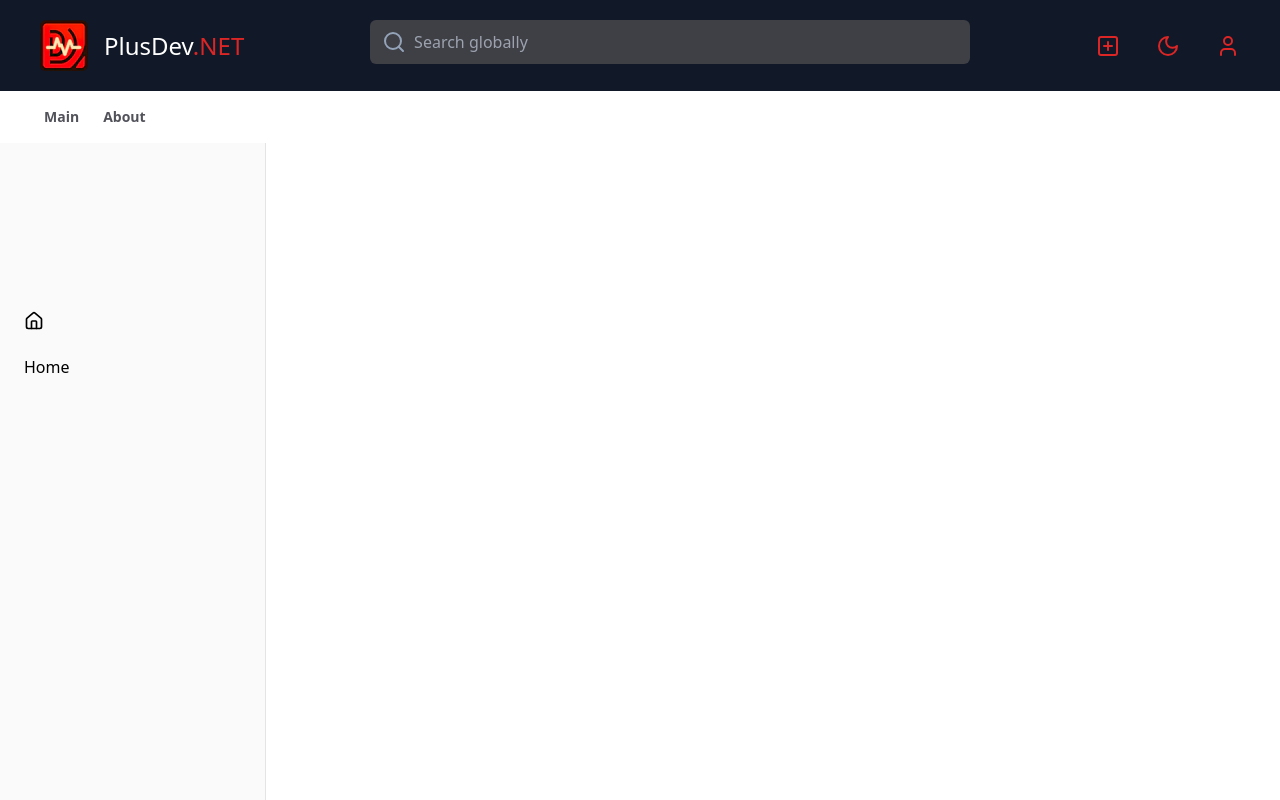
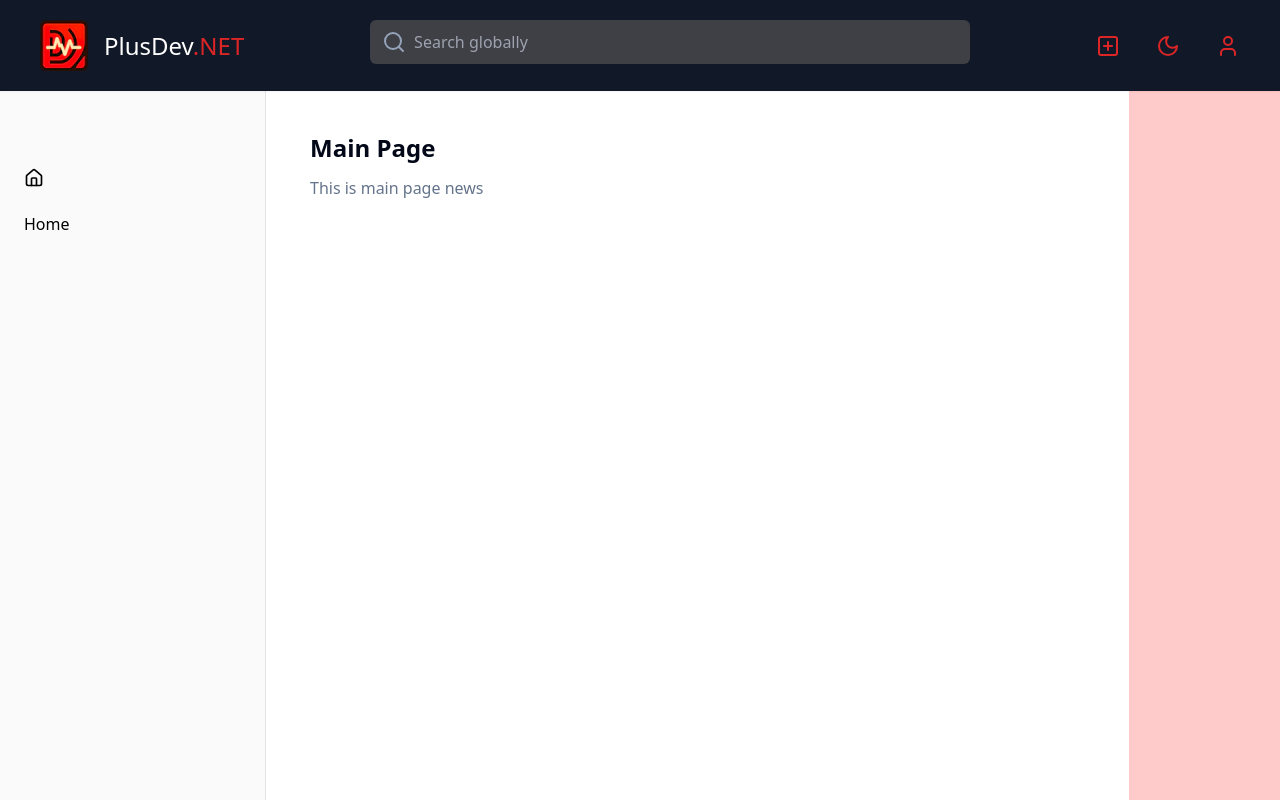
Before and after one commit to Satenik15/todo-list-vite-react, a React (Vite) app: page / in a window 1280 px wide. Shown: the top 800 px of the page. Built offline with nearby package versions, Linux system fonts and the light colour scheme.

Commit message:
add files for rightbar

```diff
--- a/src/app/App.tsx
+++ b/src/app/App.tsx
@@ -4,14 +4,17 @@ import MainPageAsync from "@/pages/MainPage/MainPage.async";
 import AboutPageAsync from "@/pages/AboutPage/AboutPage.async";
 import NavBar from "@/components/shared/NavBar/NavBar";
 import LeftSidebar from "@/components/shared/LeftSidebar/LeftSIdebar";
+import RightSideBar from "@/components/shared/RightSideBar/RightSideBar";
 
 const App = () => {
     return (
-        <div>
+        <main className="relative">
         <NavBar />
-            <div className="flex flex-col h-screen">
-                <nav>
-                    <div className="max-w-7xl mx-auto px-2 sm:px-6 lg:px-8">
+
+        <div className="flex justify-between">
+          <LeftSidebar />
+
+        {/* <div className="max-w-7xl mx-auto px-2 sm:px-6 lg:px-8">
                 <div className="flex text-sm py-4 ">
                     <Link
                         to={"/"}
@@ -26,23 +29,22 @@ const App = () => {
                         About
                     </Link>
                 </div>
-                    </div>
-                    <LeftSidebar />
-                </nav>
+            </div> */}
 
-                <div className="flex-grow py-5">
+          <section className="flex min-h-screen flex-1 flex-colpx-6 pb-6 pt-28 xs:px-2 sm:px-10 md:px-6 md:pb-10">
+            <div className="mx-autho w-full max-w-5xl">
               <Suspense fallback={<div>Loading...</div>}>
                 <Routes>
-                            <Route path="/" element={<MainPageAsync />}></Route>
-                            <Route
-                                path="/about"
-                                element={<AboutPageAsync />}
-                            ></Route>
+                  <Route path="/" element={<MainPageAsync />} />
+                  <Route path="/about" element={<AboutPageAsync />} />
                 </Routes>
               </Suspense>
             </div>
+          </section>
+
+          <RightSideBar />
         </div>
-        </div>
+      </main>
     );
 };
 
--- a/src/components/shared/NavBar/NavBar.tsx
+++ b/src/components/shared/NavBar/NavBar.tsx
@@ -24,7 +24,8 @@ const NavBar = () => {
     const { mode, setMode } = useTheme();
 
     return (
-        <div className="flex justify-between bg-gray-900 py-5 px-10">
+        <div className="fixed z-50 flex w-full items-center justify-between gap-3 bg-zinc-50 shadow-sm dark:bg-zinc-900 dark:shadow-black">
+            <div className="flex justify-between bg-gray-900 py-5 px-10 w-full">
                 <div className="flex items-center gap-4 cursor-pointer">
                     <img src={logo} alt="PlusDev.NET" />
                     <p className="text-2xl text-white font cursor-pointer">
@@ -118,6 +119,7 @@ const NavBar = () => {
                     </DropdownMenu>
                 </div>
             </div>
+        </div>
     );
 };
 
--- /dev/null
+++ b/src/components/shared/RightSideBar/RightSideBar.tsx
@@ -0,0 +1,7 @@
+const RightSideBar = () => {
+    return (
+        <div className="bg-red-200">This is right side bar</div>
+    )
+}
+
+export default RightSideBar;
```
Lines whose indentation alone changed are shown as unchanged.
